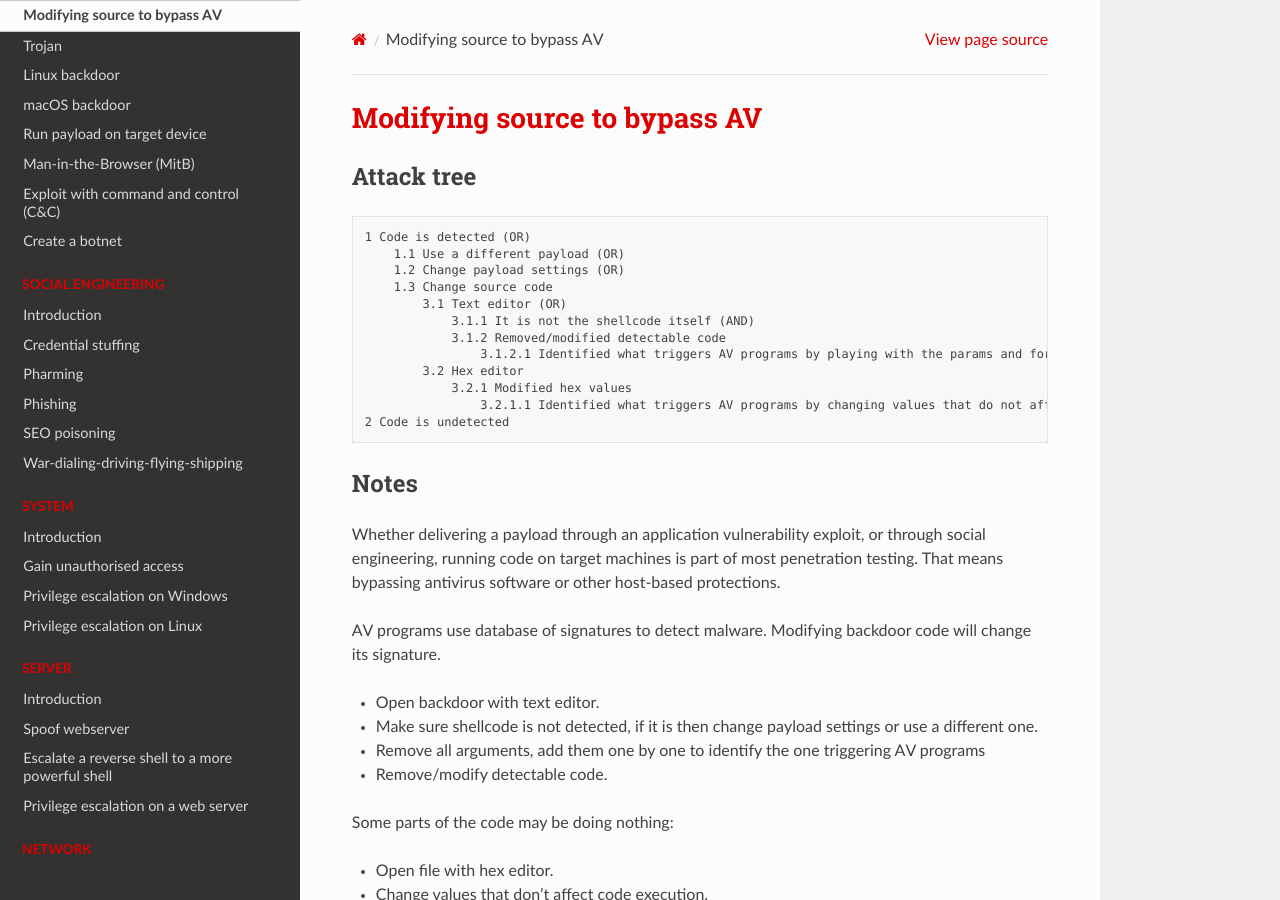
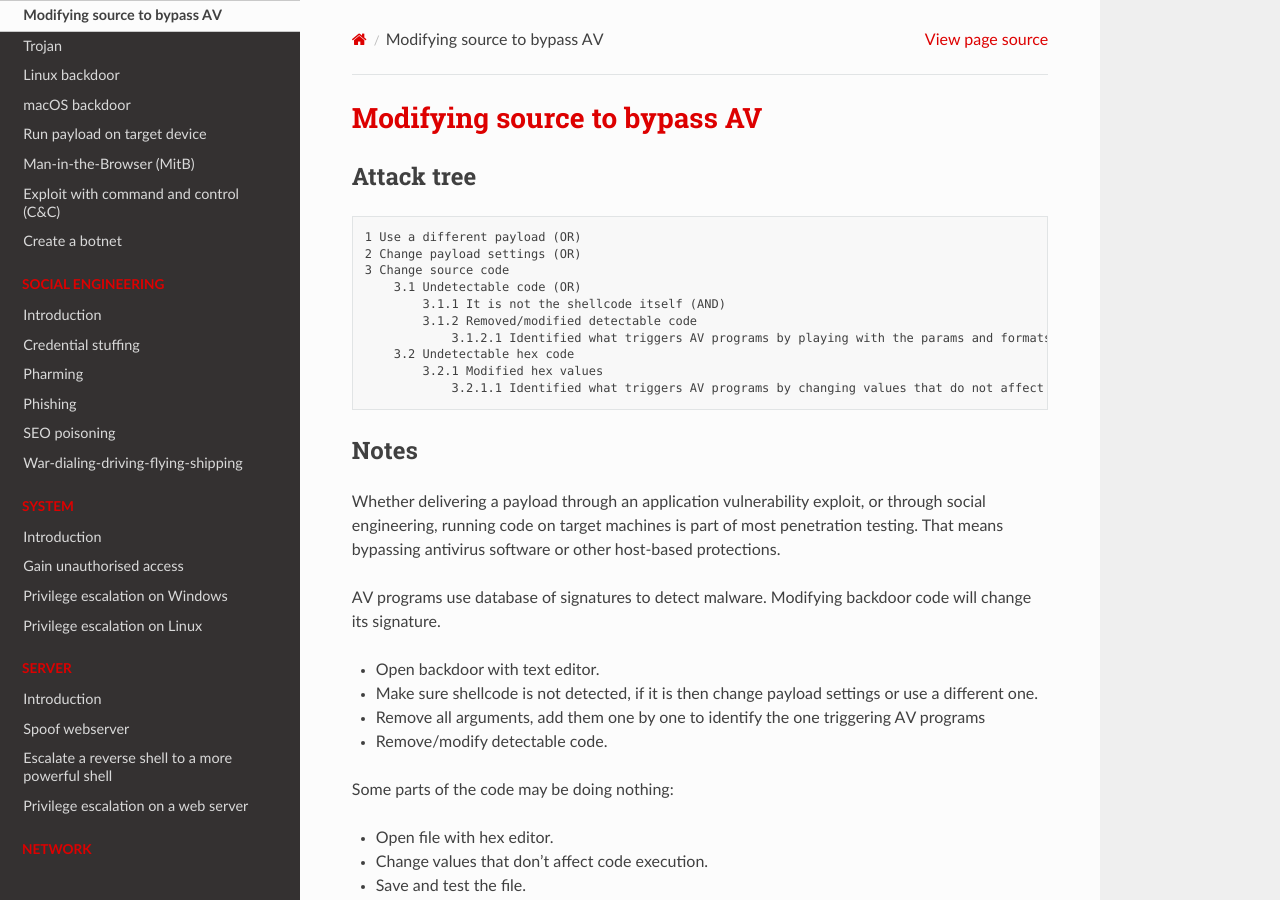
Before and after one commit to tymyrddin/red-basic, a Sphinx documentation site: the page built from source/docs/malware/Modify-source.md, in a window 1280 px wide and 900 px high. Built offline with Sphinx 7.4.7 and the Read the Docs theme 2.0.0, drawn with Linux system fonts in a browser that asks for light colours.

Commit message:
Modify code

````diff
--- a/source/docs/malware/Modify-source.md
+++ b/source/docs/malware/Modify-source.md
@@ -3,18 +3,16 @@
 ## Attack tree
 
 ```text
-1 Code is detected (OR)
-    1.1 Use a different payload (OR)
-    1.2 Change payload settings (OR)
-    1.3 Change source code
-        3.1 Text editor (OR)
-            3.1.1 It is not the shellcode itself (AND)
-            3.1.2 Removed/modified detectable code
-                3.1.2.1 Identified what triggers AV programs by playing with the params and formats
-        3.2 Hex editor
-            3.2.1 Modified hex values
-                3.2.1.1 Identified what triggers AV programs by changing values that do not affect code execution
-2 Code is undetected
+1 Use a different payload (OR)
+2 Change payload settings (OR)
+3 Change source code
+    3.1 Undetectable code (OR)
+        3.1.1 It is not the shellcode itself (AND)
+        3.1.2 Removed/modified detectable code
+            3.1.2.1 Identified what triggers AV programs by playing with the params and formats
+    3.2 Undetectable hex code
+        3.2.1 Modified hex values
+            3.2.1.1 Identified what triggers AV programs by changing values that do not affect code execution
 ```
 
 ## Notes
````
